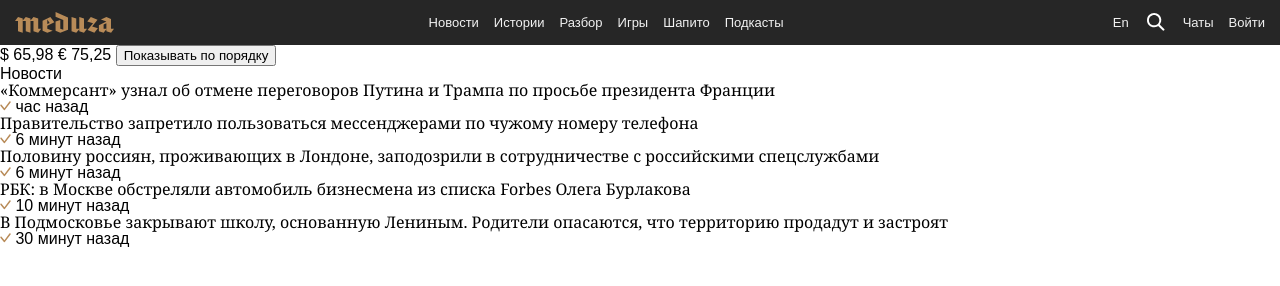
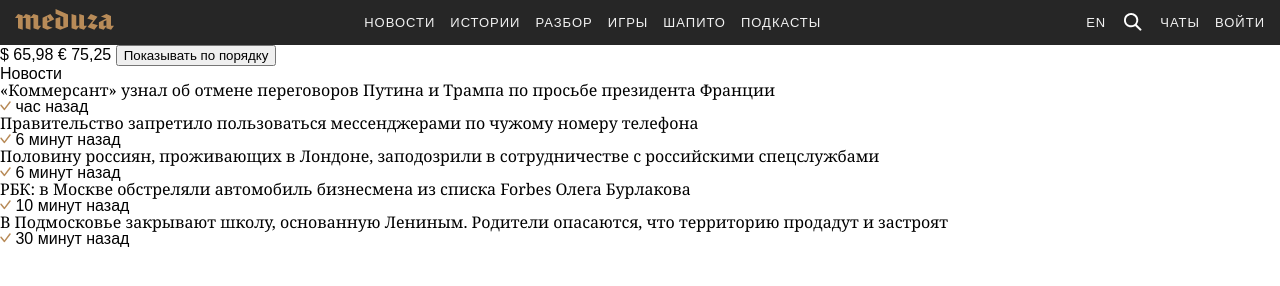
Before and after one commit to AlexandraGaskevich/3OTR-Meduza, a plain HTML site: page index.html in a window 1280 px wide. Drawn offline with Linux system fonts and the light colour scheme.

Commit message:
Add files via upload

```diff
--- a/styles/style.css
+++ b/styles/style.css
@@ -16,10 +16,12 @@ h3 {
 }
 
 body > header {
+  display: flex;
+
   height: 45px;
 
-  justify-content: space-between;
-  display: flex;
+  letter-spacing: 1px;
+  text-transform: uppercase;
 
   color: #f2f2f2;
   background-color: rgb(38, 38, 38);
@@ -32,19 +34,17 @@ body > header {
 
 .logo {
   height: 21px;
+  margin-top: -6px;
   margin-left: 15px;
 }
 
 body > header ul {
-  display: flex;
+  display: inline-flex;
+
+  justify-content: center;
+  align-items: center;
 }
 
 body > header li {
   padding-right: 15px;
 }
-
-header ul {
-  display: inline-flex;
-  justify-content: center;
-  align-items: center;
-}
```
